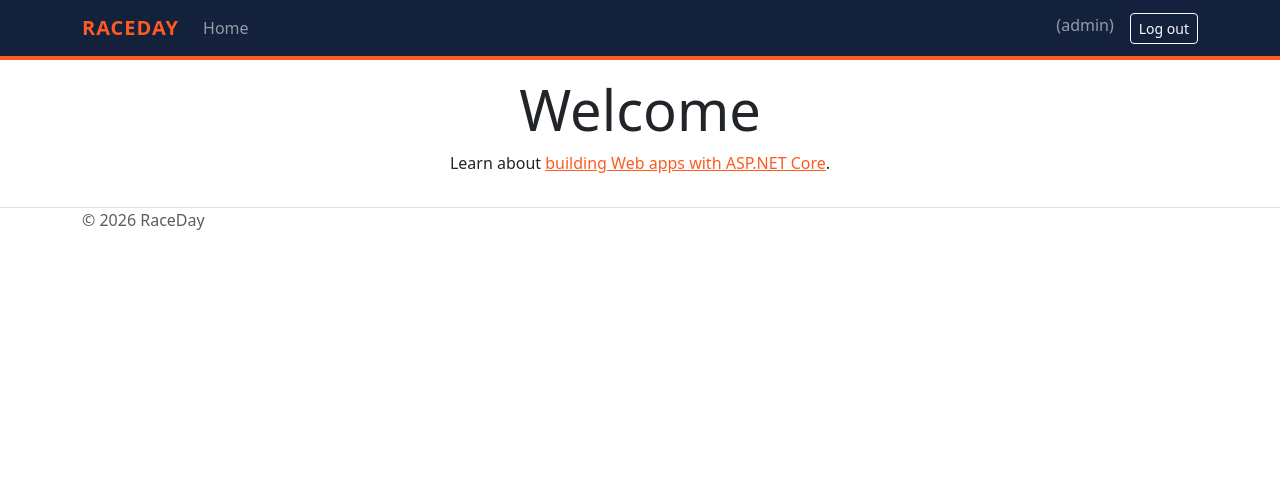
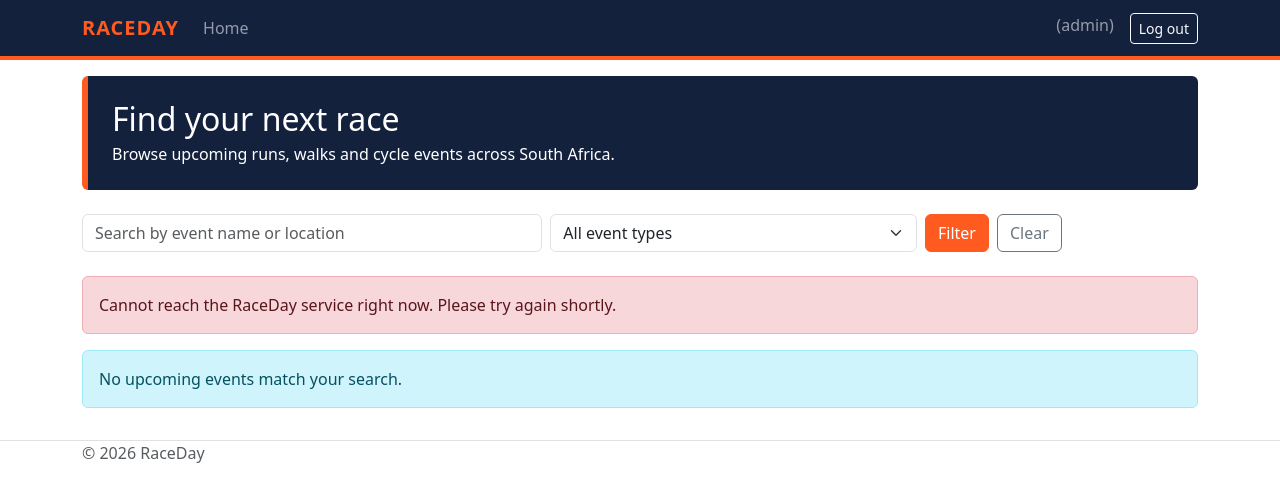
Before and after one commit to ST10489537/ST10489537-PROG6212-RaceDay, an ASP.NET Core app: page / in a window 1280 px wide. Shown: the top 502 px of the page. Run offline with ASP.NET Core 8, Linux system fonts and the light colour scheme; the visitor is signed in with stand-in values (Sample User, id 1); data that the repository does not hold is empty; database files in the repository are not loaded.

Commit message:
Add Participant home page with event filters
Replaces the template home page. Participants now see upcoming events from GET /api/events as cards with banner, date, location, type and distance, with search and event type filters. Organisers are redirected to their dashboard and visitors who are not logged in go to Login. Adds the sporting card, hero and banner styles to the shared stylesheet.

```diff
--- a/Part3/RaceDay.Web/RaceDay.Web/Controllers/HomeController.cs
+++ b/Part3/RaceDay.Web/RaceDay.Web/Controllers/HomeController.cs
@@ -2,31 +2,59 @@ using System.Diagnostics;
 using Microsoft.AspNetCore.Mvc;
 using RaceDay.Web.Helpers;
 using RaceDay.Web.Models;
+using RaceDay.Web.Services;
 
 namespace RaceDay.Web.Controllers;
 
-public class HomeController : Controller
+public class HomeController : AppController
 {
-    private readonly ILogger<HomeController> _logger;
+    private readonly ApiService _api;
 
-    public HomeController(ILogger<HomeController> logger)
+    public HomeController(ApiService api)
     {
-        _logger = logger;
+        _api = api;
     }
 
-    public IActionResult Index()
+    // Participants see upcoming events with filters. Organisers go to their
+    // dashboard, and visitors who are not logged in go to Login.
+    public async Task<IActionResult> Index(EventType? type, string? search)
     {
-        // Organisers go straight to their dashboard;
-        // everyone else sees the home page.
-        if (HttpContext.Session.GetString(SessionKeys.Role) == Roles.Organiser)
+        var session = HttpContext.Session;
+
+        if (session.GetInt32(SessionKeys.UserId) == null)
+            return RedirectToAction("Login", "Account");
+
+        if (session.GetString(SessionKeys.Role) == Roles.Organiser)
             return RedirectToAction("Dashboard", "Organiser");
 
-        return View();
-    }
+        var result = await _api.GetAsync<List<EventDto>>("api/events");
 
-    public IActionResult Privacy()
-    {
-        return View();
+        var expired = SessionExpired(result);
+        if (expired != null) return expired;
+
+        var model = new ParticipantHomeViewModel { Type = type, Search = search };
+
+        if (!result.Success || result.Data == null)
+        {
+            ViewBag.Error = result.Error ?? "We could not load the events right now.";
+            return View(model);
+        }
+
+        var events = result.Data.AsEnumerable();
+
+        if (type.HasValue)
+            events = events.Where(e => e.EventType == type.Value);
+
+        if (!string.IsNullOrWhiteSpace(search))
+        {
+            var term = search.Trim();
+            events = events.Where(e =>
+                e.Name.Contains(term, StringComparison.OrdinalIgnoreCase) ||
+                e.Location.Contains(term, StringComparison.OrdinalIgnoreCase));
+        }
+
+        model.Events = events.OrderBy(e => e.EventDate).ToList();
+        return View(model);
     }
 
     [ResponseCache(Duration = 0, Location = ResponseCacheLocation.None, NoStore = true)]
--- a/Part3/RaceDay.Web/RaceDay.Web/Views/Home/Index.cshtml
+++ b/Part3/RaceDay.Web/RaceDay.Web/Views/Home/Index.cshtml
@@ -1,8 +1,70 @@
+@model ParticipantHomeViewModel
 @{
-    ViewData["Title"] = "Home Page";
+    ViewData["Title"] = "Upcoming events";
 }
 
-<div class="text-center">
-    <h1 class="display-4">Welcome</h1>
-    <p>Learn about <a href="https://learn.microsoft.com/aspnet/core">building Web apps with ASP.NET Core</a>.</p>
+<div class="raceday-hero rounded p-4 mb-4">
+    <h1 class="h2 mb-1">Find your next race</h1>
+    <p class="mb-0">Browse upcoming runs, walks and cycle events across South Africa.</p>
 </div>
+
+<form method="get" asp-action="Index" class="row g-2 mb-4">
+    <div class="col-md-5">
+        <input type="text" name="search" value="@Model.Search" class="form-control"
+               placeholder="Search by event name or location" />
+    </div>
+    <div class="col-md-4">
+        <select name="type" class="form-select">
+            <option value="">All event types</option>
+            @foreach (var t in Enum.GetValues<EventType>())
+            {
+                <option value="@t" selected="@(Model.Type == t)">@t</option>
+            }
+        </select>
+    </div>
+    <div class="col-md-3 d-grid d-md-flex gap-2">
+        <button type="submit" class="btn btn-primary">Filter</button>
+        <a asp-action="Index" class="btn btn-outline-secondary">Clear</a>
+    </div>
+</form>
+
+@if (ViewBag.Error != null)
+{
+    <div class="alert alert-danger">@ViewBag.Error</div>
+}
+
+@if (!Model.Events.Any())
+{
+    <div class="alert alert-info">No upcoming events match your search.</div>
+}
+else
+{
+    <div class="row row-cols-1 row-cols-md-2 row-cols-lg-3 g-4">
+        @foreach (var ev in Model.Events)
+        {
+            <div class="col">
+                <div class="card h-100 event-card">
+                    @if (!string.IsNullOrWhiteSpace(ev.BannerImageUrl))
+                    {
+                        <img src="@ev.BannerImageUrl" class="event-banner" alt="Banner for @ev.Name" />
+                    }
+                    else
+                    {
+                        <div class="event-banner event-banner-placeholder">@ev.EventType</div>
+                    }
+                    <div class="card-body">
+                        <h2 class="h5 card-title">@ev.Name</h2>
+                        <p class="mb-1 text-muted">@ev.EventDate.ToString("ddd, dd MMM yyyy HH:mm")</p>
+                        <p class="mb-2">@ev.Location</p>
+                        <span class="badge bg-dark">@ev.EventType</span>
+                        <span class="badge bg-secondary">@ev.DistanceKm.ToString("0.##") km</span>
+                    </div>
+                    <div class="card-footer bg-transparent border-0 pb-3">
+                        <a asp-controller="EventDetails" asp-action="Index" asp-route-id="@ev.EventID"
+                           class="btn btn-primary w-100">View details</a>
+                    </div>
+                </div>
+            </div>
+        }
+    </div>
+}
--- a/Part3/RaceDay.Web/RaceDay.Web/wwwroot/css/site.css
+++ b/Part3/RaceDay.Web/RaceDay.Web/wwwroot/css/site.css
@@ -61,3 +61,67 @@ body {
 a {
     color: var(--raceday-orange);
 }
+/* Hero banner on the Participant home page */
+.raceday-hero {
+    background-color: var(--raceday-dark);
+    color: #fff;
+    border-left: 6px solid var(--raceday-orange);
+}
+
+/* Event cards */
+.event-card {
+    transition: transform 0.15s ease, box-shadow 0.15s ease;
+}
+
+    .event-card:hover {
+        transform: translateY(-3px);
+        box-shadow: 0 6px 16px rgba(0, 0, 0, 0.15);
+    }
+
+.event-banner {
+    width: 100%;
+    height: 160px;
+    object-fit: cover;
+    border-radius: 0.375rem 0.375rem 0 0;
+}
+
+.event-banner-placeholder {
+    background: linear-gradient(135deg, var(--raceday-dark), var(--raceday-orange));
+    color: #fff;
+    display: flex;
+    align-items: center;
+    justify-content: center;
+    font-weight: 800;
+    letter-spacing: 2px;
+    text-transform: uppercase;
+    font-size: 1.5rem;
+}
+
+.event-banner-large {
+    width: 100%;
+    max-height: 320px;
+    object-fit: cover;
+    border-radius: 0.5rem;
+}
+
+.profile-picture {
+    width: 140px;
+    height: 140px;
+    object-fit: cover;
+    border-radius: 50%;
+    border: 4px solid var(--raceday-orange);
+}
+
+.profile-placeholder {
+    width: 140px;
+    height: 140px;
+    border-radius: 50%;
+    background: var(--raceday-dark);
+    color: #fff;
+    border: 4px solid var(--raceday-orange);
+    display: inline-flex;
+    align-items: center;
+    justify-content: center;
+    font-size: 3rem;
+    font-weight: 800;
+}
```
